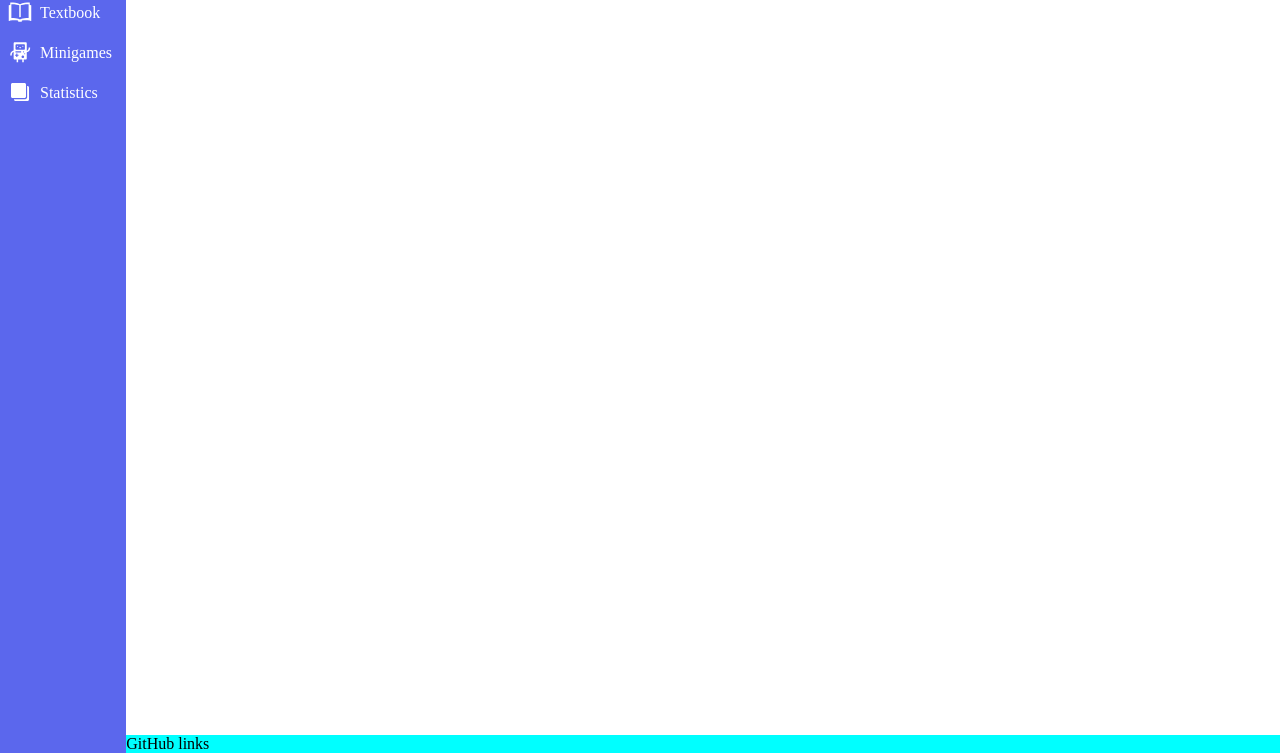
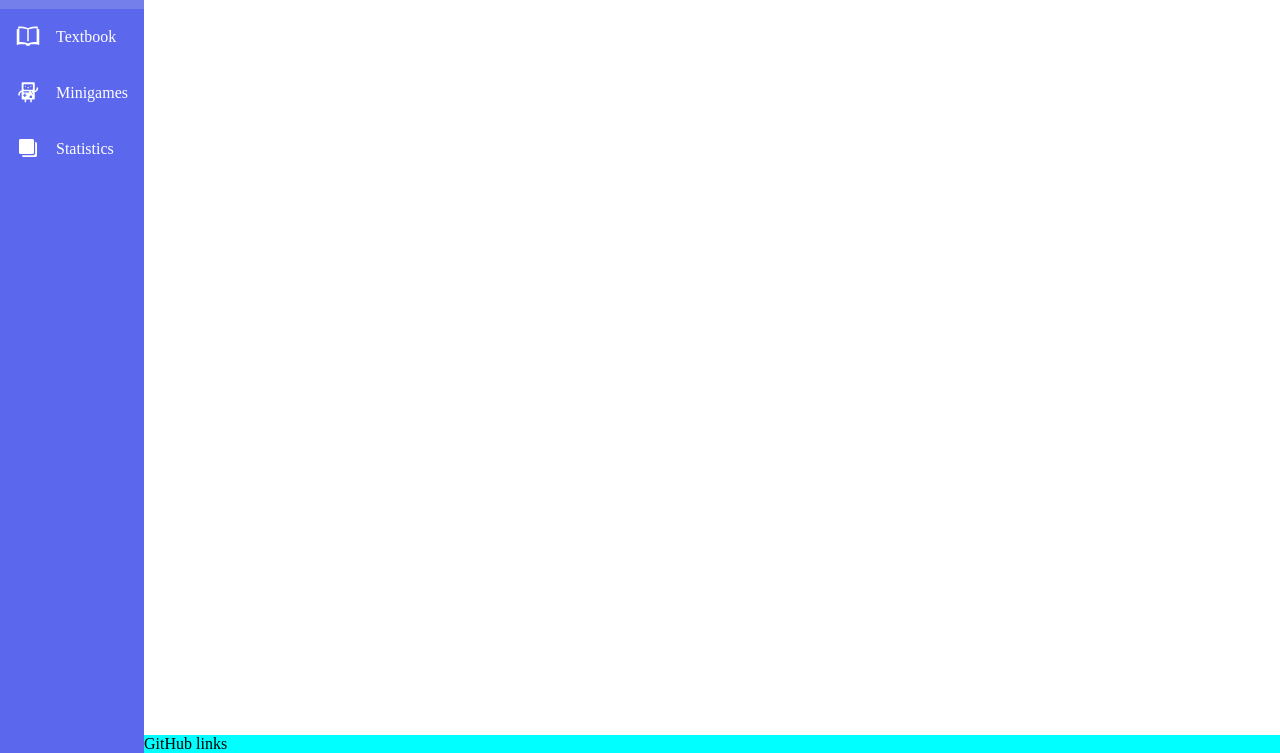
Before and after one commit to AlexiyKami/rslang, a website built with webpack: page src/index.html in a window 1280 px wide. Shown: the part 47-800 px from the top of the page. Built offline with nearby package versions, Linux system fonts and the light colour scheme.

Commit message:
feat: change style of nav

```diff
--- a/src/components/view/navigation/navigation.scss
+++ b/src/components/view/navigation/navigation.scss
@@ -1,7 +1,7 @@
 .page-nav {
   position: sticky;
   top: 0;
-  width: 40px;
+  width: calc(24px + 2rem);
   height: 100vh;
   white-space: nowrap;
   overflow: hidden;
@@ -9,28 +9,26 @@
   color: white;
   transition: .3s;
   z-index: 2;
+  max-width: max-content;
 
   &:hover {
-    width: 140px;
+    width: 200px;
   }
 
   label {
     display: block;
     cursor: pointer;
     user-select: none;
-    height: calc(24px + 1rem);
-    line-height: calc(24px + 1rem);
+    height: calc(24px + 2rem);
+    line-height: calc(24px + 2rem);
+    padding-right: 1rem;
     transition: .3s;
 
     &::before {
       line-height: normal;
       display: inline-block;
       vertical-align: middle;
-      margin: 0 .5rem;
-    }
-
-    &[for="button-login"]::before {
-      content: url('/src/assets/icons/key.svg');
+      margin: 0 1rem;
     }
 
     &[for="radio-home"]::before {
```
